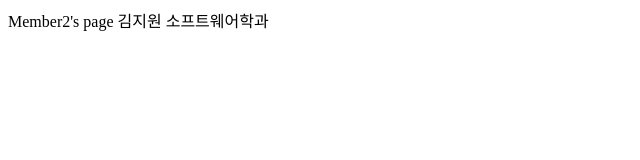
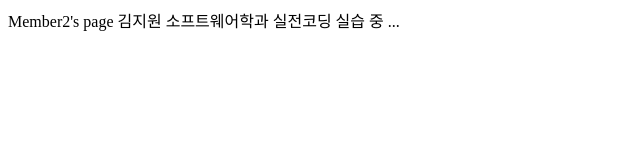
Before and after one commit to ajouteam13/0703, a plain HTML site: page member2.html in a window 1280 px wide. Shown: the whole page, without its empty margins (0-640 px from the left). Drawn offline with Linux system fonts and the light colour scheme.

Commit message:
fourth commit

```diff
--- a/member2.html
+++ b/member2.html
@@ -3,5 +3,6 @@
 	<body>
 		김지원
 		소프트웨어학과
+		실전코딩 실습 중 ...
 	</body>
 </html>
```
